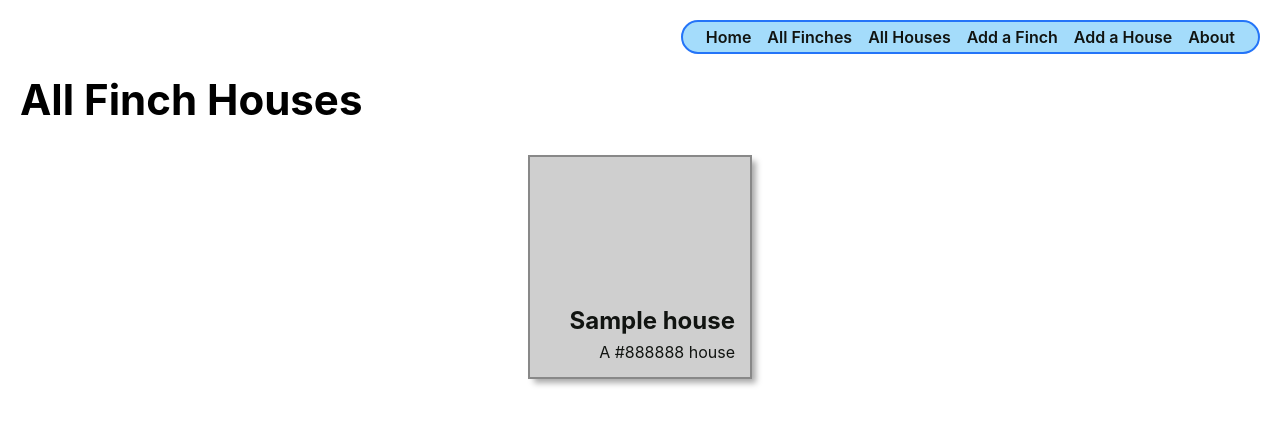
After one commit to rhkearns/finchcollector, a Django app: page /houses/ in a window 1280 px wide. The commit adds this page. Shown: the top 425 px of the page. Run offline with Django 3.2, Linux system fonts and the light colour scheme; tables that the repository leaves empty hold one stand-in row (values such as "Sample post").

Commit message:
add house CRUD functionality

```diff
--- /dev/null
+++ b/main_app/static/css/house-index.css
@@ -0,0 +1,64 @@
+.card-container {
+  padding: 0 40px;
+  display: flex;
+  justify-content: center;
+  flex-wrap: wrap;
+}
+
+.card {
+  width: 224px;
+  height: 224px;
+  margin: 10px;
+  border: solid 2px;
+  box-shadow: var(--card-box-shadow);
+  position: relative;
+}
+
+.card-bg{
+  opacity: .4;
+  position: absolute;
+  display: inline-flex;
+  top: 0;
+  left: 0;
+  width: 100%;
+  height: 100%;
+}
+
+.card-content {
+  padding: 15px;
+  height: 100%;
+  width: 100%;
+  display: flex;
+  align-items: flex-end;
+  justify-content: flex-end;
+  flex-direction: column;
+}
+
+.card > a {
+  position: absolute;
+  top: 0;
+  left: 0;
+  width: 100%;
+  height: 100%;
+  display: inline-block;
+  text-decoration: none;
+  color: var(--text-color);
+}
+
+.card h2 {
+  margin: 7px 0;
+  font-size: var(--font-xl);
+}
+
+.card p {
+  margin: 0;
+  font-size: var(--font-reg);
+}
+
+.page-header > img {
+  margin-left: 10px;
+}
+
+.page-header > img:first-of-type {
+  margin-left: 15px;
+}
--- a/main_app/templates/base.html
+++ b/main_app/templates/base.html
@@ -22,7 +22,9 @@
       <ul>
         <li><a href="/">Home</a></li>
         <li><a href="{% url 'finches_index' %}">All Finches</a></li>
+        <li><a href="{% url 'houses_index' %}">All Houses</a></li>
         <li><a href="{% url 'finches_create' %}">Add a Finch</a></li>
+        <li><a href="{% url 'houses_create' %}">Add a House</a></li>
         <li><a href="{% url 'about' %}">About</a></li>
       </ul>
     </nav>
--- /dev/null
+++ b/main_app/templates/main_app/house_list.html
@@ -0,0 +1,32 @@
+{% extends 'base.html' %}
+{% load static %}
+
+{% block head %}
+<link
+  rel="stylesheet"
+  type="text/css"
+  href="{% static 'css/house-index.css' %}"
+/>
+{% endblock %}
+
+{% block content %}
+
+<section class="page-header">
+  <h1>All Finch Houses</h1>
+</section>
+
+<section class="card-container">
+  {% for house in house_list %}
+  <div class="card" style="border-color: {{ house.color }}">
+    <div class="card-bg" style="background-color: {{ house.color }}"></div>
+    <a href="{% url 'houses_detail' house.id %}">
+      <div class="card-content">
+        <h2>{{ house.name }}</h2>
+        <p>A {{ house.color }} house</p>
+      </div>
+    </a>
+  </div>
+  {% endfor %}
+</section>
+
+{% endblock %}
--- a/main_app/urls.py
+++ b/main_app/urls.py
@@ -10,4 +10,9 @@ urlpatterns = [
   path('finches/<int:pk>/update/', views.FinchUpdate.as_view(), name="finches_update"),
   path('finches/<int:pk>/delete/', views.FinchDelete.as_view(), name='finches_delete'),
   path('finches/<int:finch_id>/add_sighting', views.add_sighting, name='add_sighting'),
+  path('houses/create', views.HouseCreate.as_view(), name='houses_create'),
+  path('houses/<int:pk>/', views.HouseDetail.as_view(), name='houses_detail'),
+  path('houses/', views.HouseList.as_view(), name='houses_index'),
+  path('houses/<int:pk>/update/', views.HouseUpdate.as_view(), name='houses_update'),
+  path('houses/<int:pk>/delete/', views.HouseDelete.as_view(), name='houses_delete'),
 ]
--- a/main_app/views.py
+++ b/main_app/views.py
@@ -1,6 +1,7 @@
 from django.shortcuts import redirect, render
 from django.views.generic.edit import CreateView, UpdateView, DeleteView
-from .models import Finch
+from django.views.generic import ListView, DetailView
+from .models import Finch, House
 from .forms import SightingForm
 # Create your views here.
 
@@ -38,3 +39,21 @@ def add_sighting(request, finch_id):
     new_sighting.finch_id = finch_id
     new_sighting.save()
   return redirect('finches_detail', finch_id=finch_id)
+
+class HouseCreate(CreateView):
+  model = House
+  fields = '__all__'
+
+class HouseList(ListView):
+  model = House
+
+class HouseDetail(DetailView):
+  model = House
+
+class HouseUpdate(UpdateView):
+  model = House
+  fields = ['name', 'color']
+
+class HouseDelete(DeleteView):
+  model = House
+  success_url = '/houses/'
```
Also changed, not shown: main_app/static/css/house-detail.css (added, +52 -0 lines), main_app/templates/main_app/house_confirm_delete.html (added, +22 -0 lines), main_app/templates/main_app/house_detail.html (added, +24 -0 lines), main_app/templates/main_app/house_form.html (added, +24 -0 lines).
